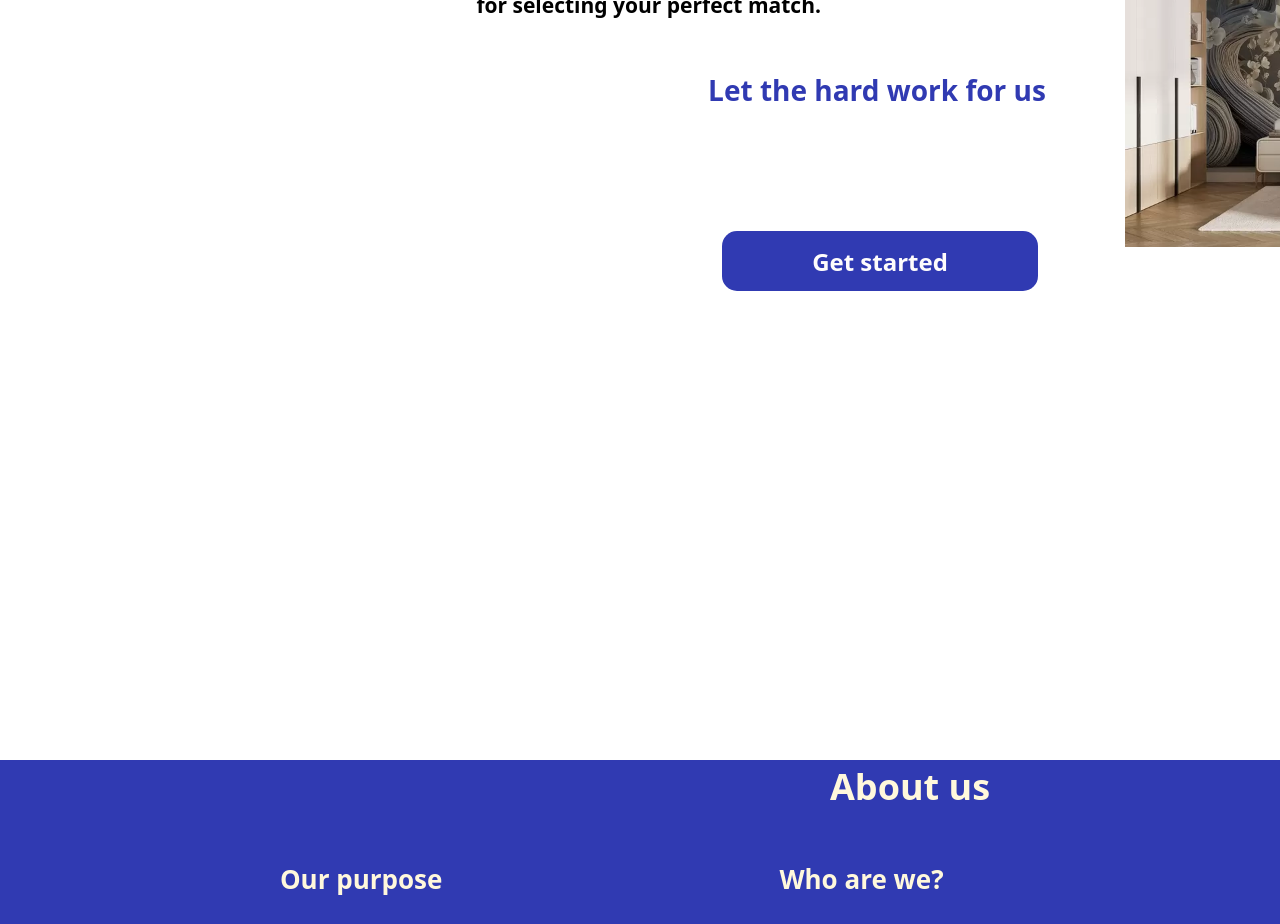
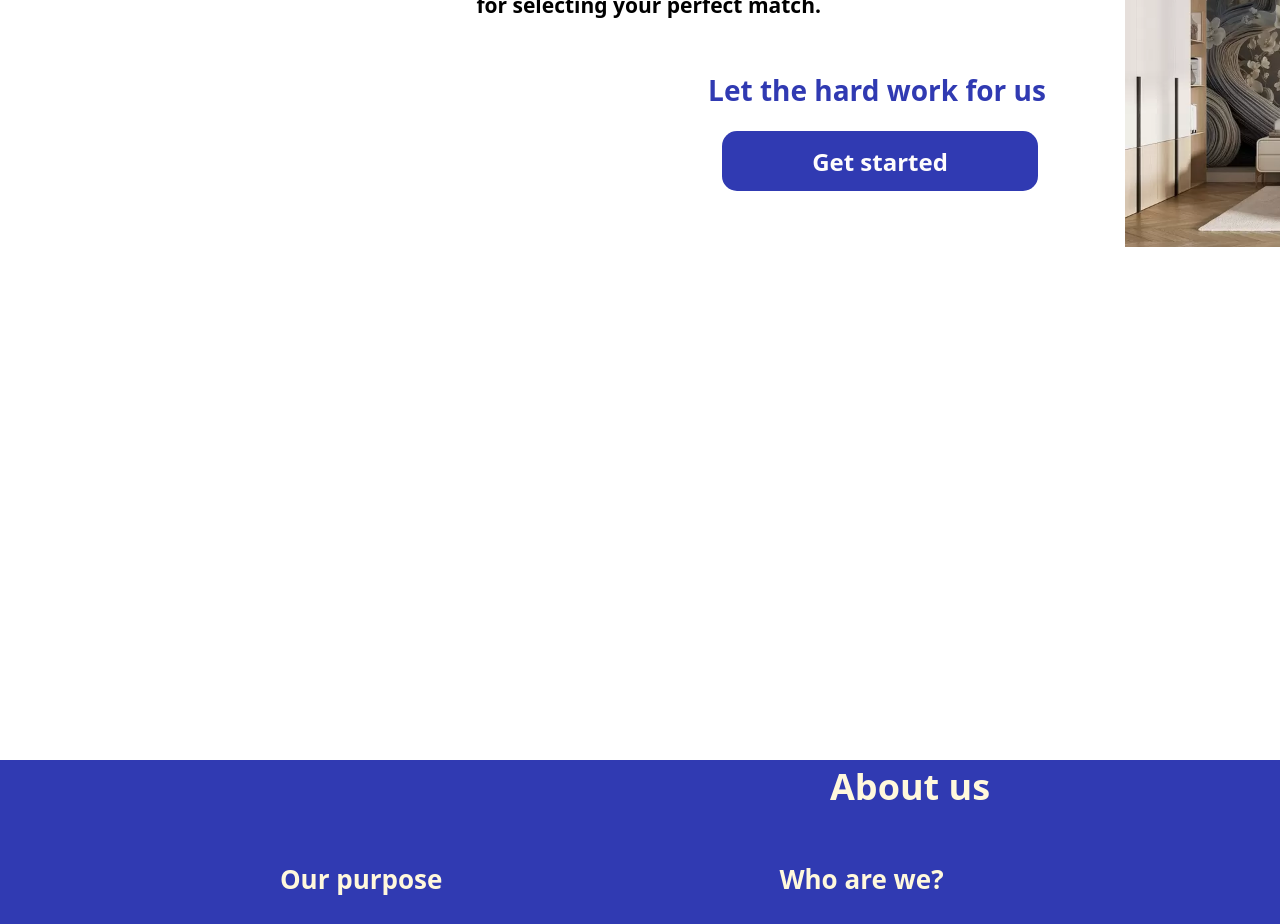
Before and after one commit to luismidv/TFGDeploy, a React (Vite) app: page / in a window 1280 px wide. Shown: the part 3140-4064 px from the top of the page. Built offline with nearby package versions, Linux system fonts and the light colour scheme.

Commit message:
Responsive trials

```diff
--- a/src/static/css/index1.css
+++ b/src/static/css/index1.css
@@ -447,7 +447,7 @@ select{
     position: relative;
     font-family: "Proxima Nova", system-ui, sans-serif;
     left: 240px;
-    top: 1750px;
+    top: 1650px;
     width: 316px;
     height: 60px;
     background-color: #303ab2;
```
